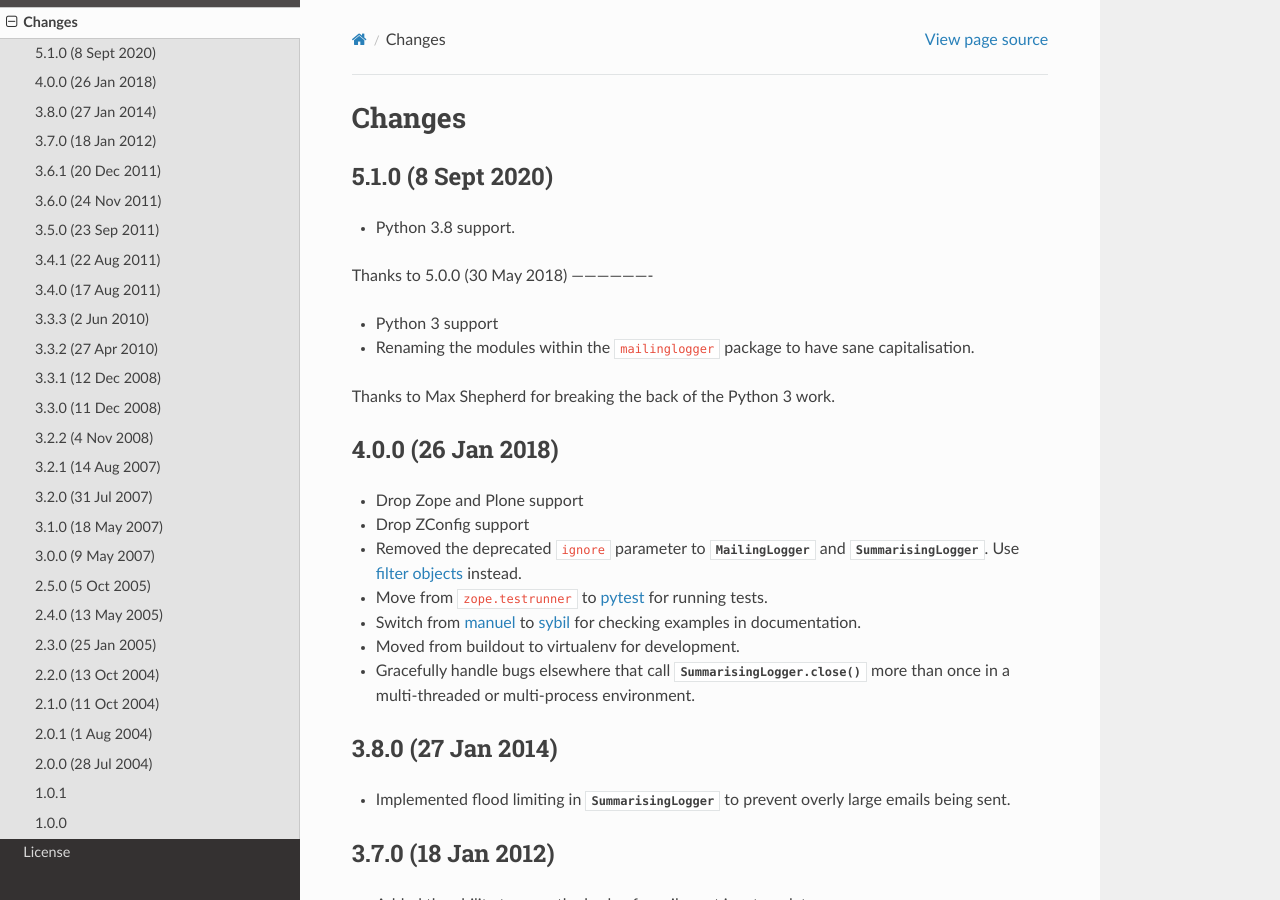
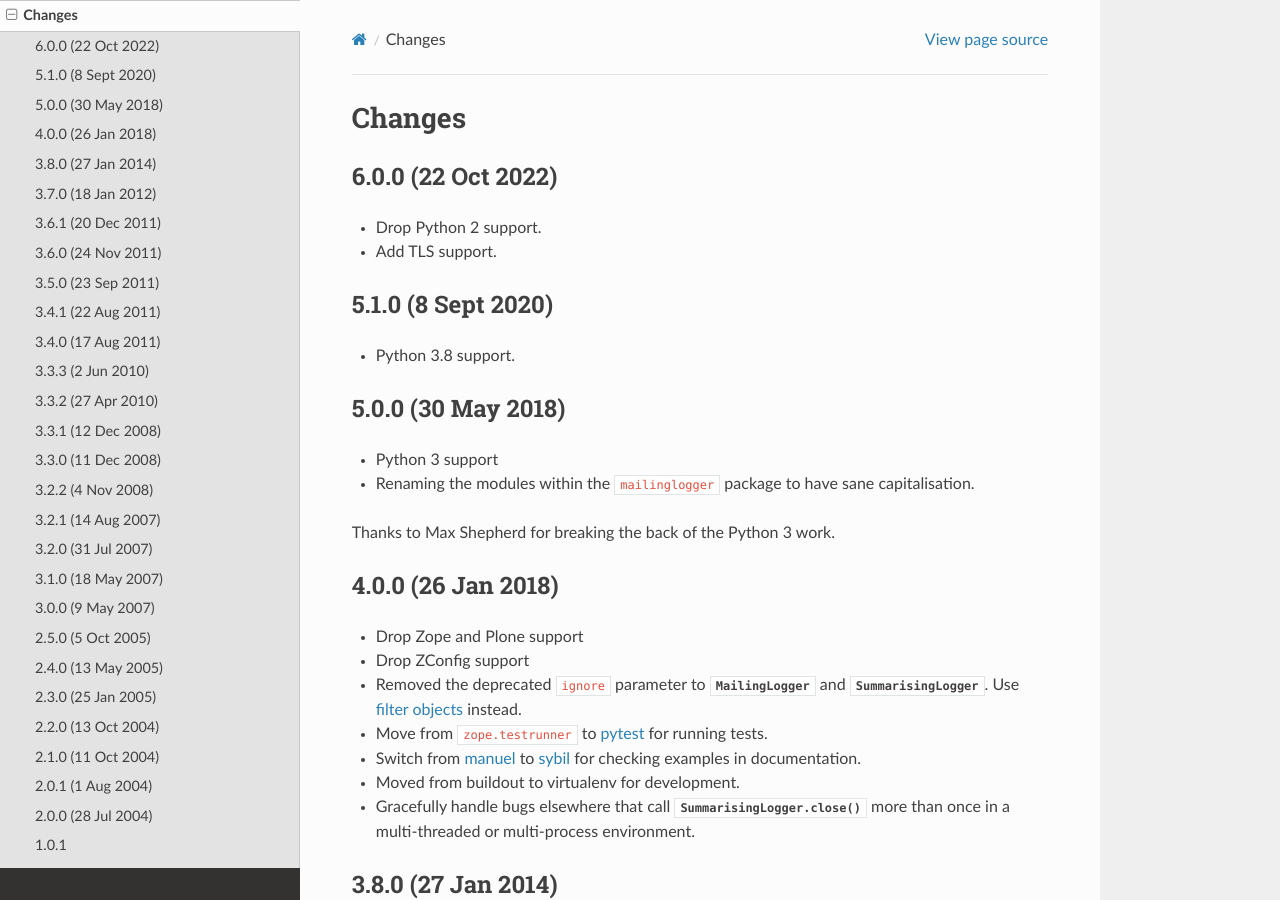
Before and after one commit to simplistix/mailinglogger, a Sphinx documentation site: the page built from docs/changes.txt, in a window 1280 px wide and 900 px high. Built offline with Sphinx 7.4.7 and the Read the Docs theme 2.0.0, drawn with Linux system fonts in a browser that asks for light colours.

Commit message:
Prepare for 6.0.0 release.

```diff
--- a/docs/changes.txt
+++ b/docs/changes.txt
@@ -2,13 +2,19 @@ Changes
 =======
 
 .. currentmodule:: mailinglogger
+
+6.0.0 (22 Oct 2022)
+-------------------
+
+- Drop Python 2 support.
+
+- Add TLS support.
 
 5.1.0 (8 Sept 2020)
 -------------------
 
 - Python 3.8 support.
 
-Thanks to
 5.0.0 (30 May 2018)
 -------------------
 
--- a/mailinglogger/version.txt
+++ b/mailinglogger/version.txt
@@ -1 +1 @@
-5.1.0
+6.0.0
```
